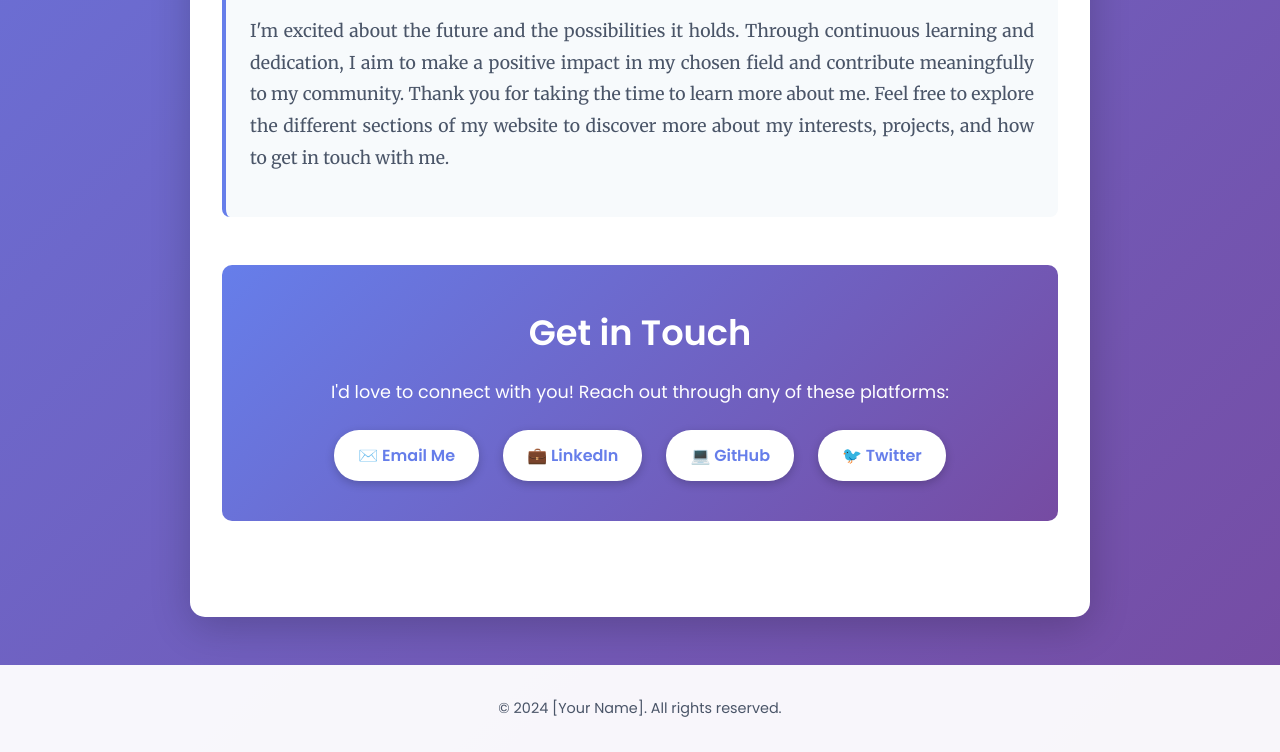
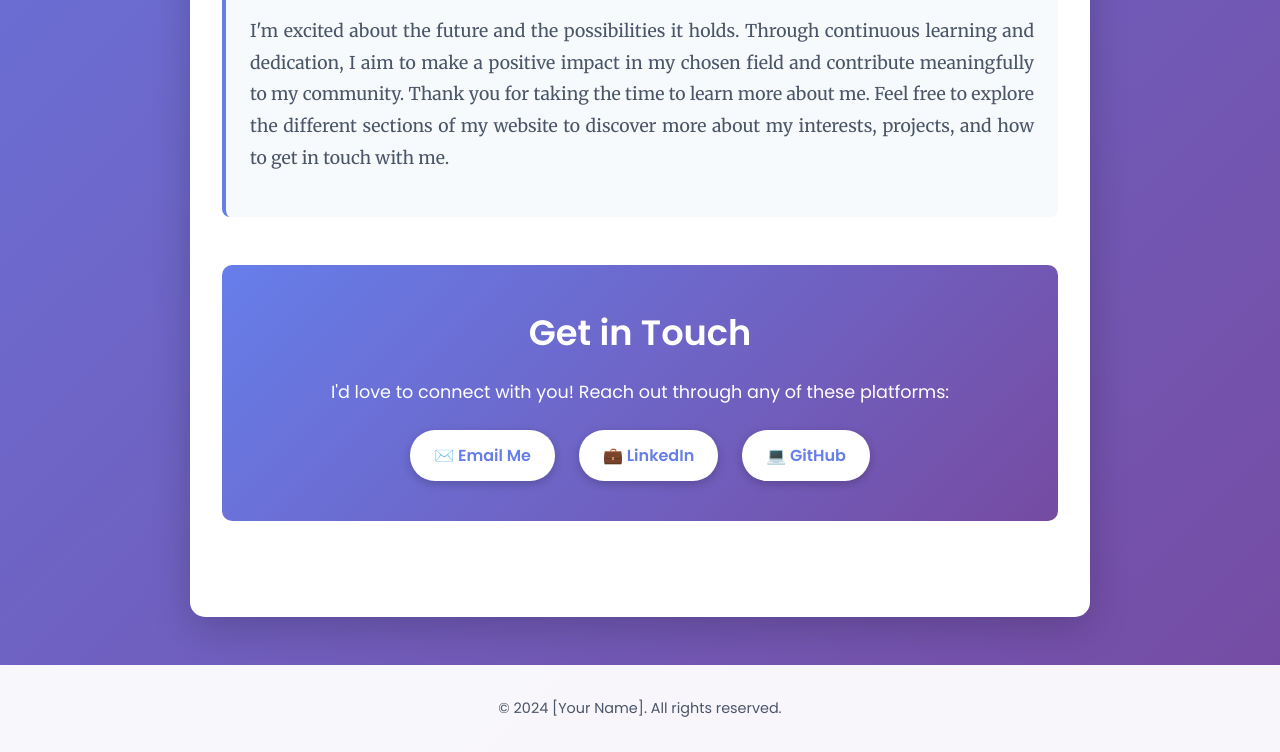
Before and after one commit to TazMak/HW3page.github.io, a plain HTML site: page index.html in a window 1280 px wide. Shown: the part 992-1744 px from the top of the page. Drawn offline with Linux system fonts and the light colour scheme.

Commit message:
Update contact information in index.html

```diff
--- a/index.html
+++ b/index.html
@@ -62,10 +62,9 @@
             <h2>Get in Touch</h2>
             <p>I'd love to connect with you! Reach out through any of these platforms:</p>
             <div class="contact-links">
-                <a href="mailto:your.email@example.com" class="contact-link">✉️ Email Me</a>
-                <a href="https://linkedin.com/in/yourprofile" class="contact-link" target="_blank">💼 LinkedIn</a>
-                <a href="https://github.com/yourusername" class="contact-link" target="_blank">💻 GitHub</a>
-                <a href="https://twitter.com/yourusername" class="contact-link" target="_blank">🐦 Twitter</a>
+                <a href="mailto:tasmak1806@gmail.com" class="contact-link">✉️ Email Me</a>
+                <a href="https://linkedin.com/in/tasmak" class="contact-link" target="_blank">💼 LinkedIn</a>
+                <a href="https://github.com/tazmak" class="contact-link" target="_blank">💻 GitHub</a>
             </div>
         </section>
     </main>
```
